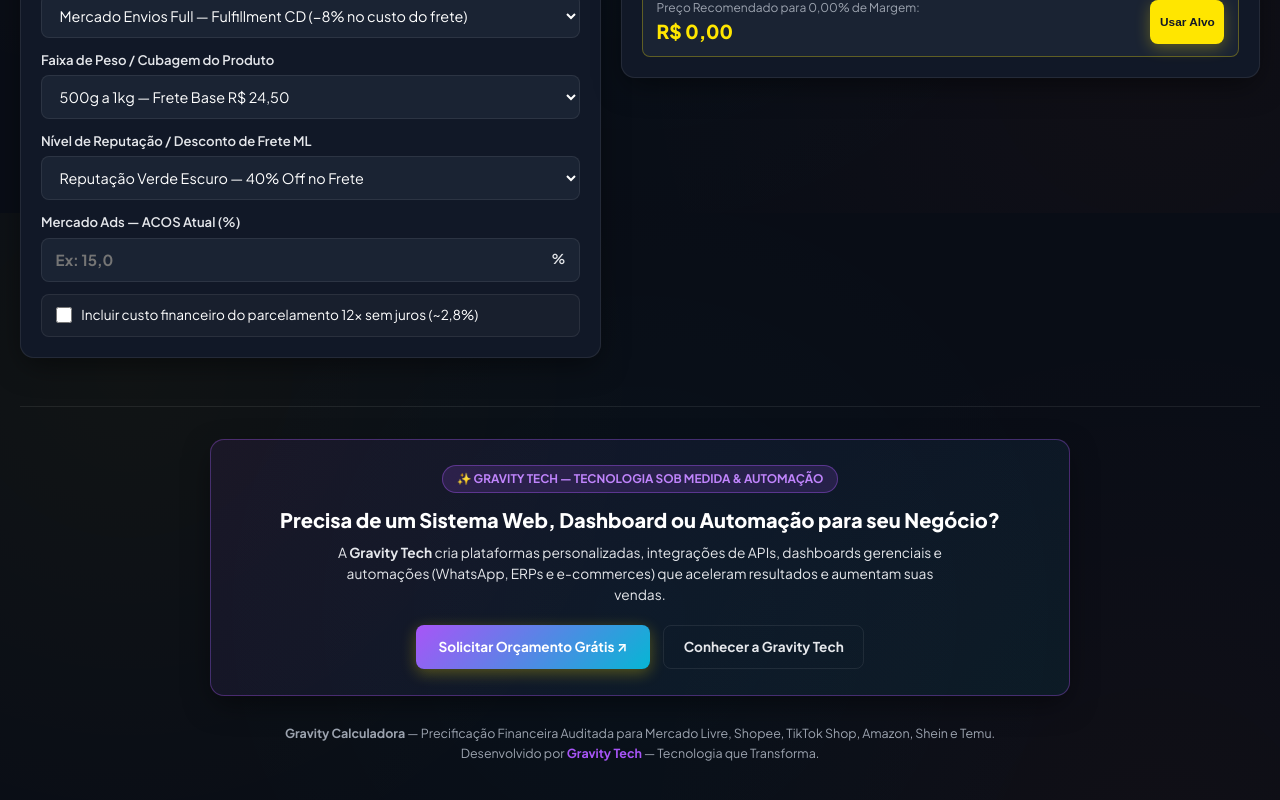
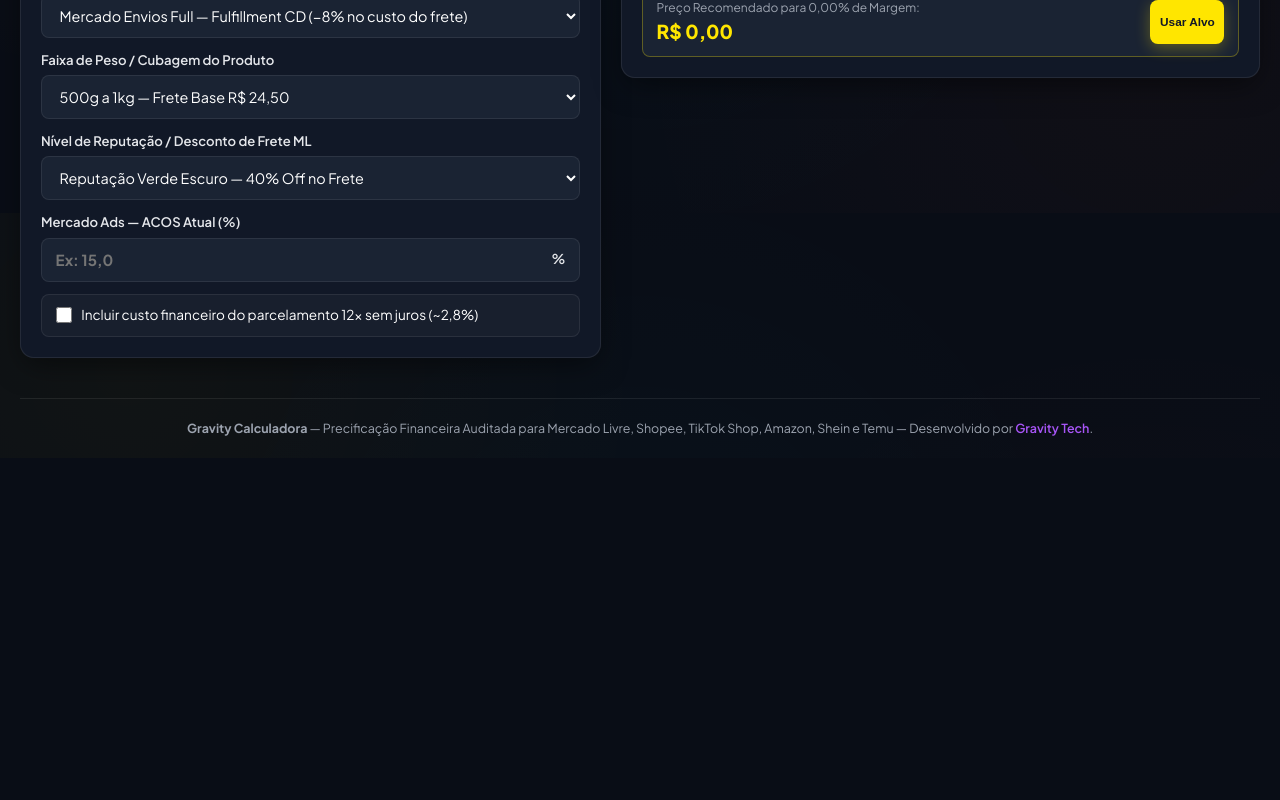
Before and after one commit to Phelippe-dev/Calculadoraecom, a React (Vite) app: page / in a window 1280 px wide. Shown: the part 1387-2187 px from the top of the page. After the commit the page ends 1845 px from the top, so only its background shows below. Built offline with nearby package versions, Linux system fonts and the light colour scheme.

Commit message:
remover card promocional do rodape

```diff
--- a/src/App.jsx
+++ b/src/App.jsx
@@ -68,64 +68,9 @@ export default function App() {
         )}
       </main>
 
-      {/* Footer & Seção Institucional Gravity Tech */}
-      <footer style={{ marginTop: '3rem', borderTop: '1px solid var(--border-subtle)', paddingTop: '2rem', paddingBottom: '2.5rem' }}>
-        <div
-          className="card no-print"
-          style={{
-            maxWidth: '860px',
-            margin: '0 auto 1.75rem auto',
-            background: 'linear-gradient(135deg, rgba(168, 85, 247, 0.08) 0%, rgba(6, 182, 212, 0.08) 100%)',
-            border: '1px solid rgba(168, 85, 247, 0.35)',
-            padding: '1.6rem',
-            textAlign: 'center'
-          }}
-        >
-          <div style={{ display: 'inline-flex', alignItems: 'center', gap: '0.4rem', padding: '0.25rem 0.85rem', borderRadius: 'var(--radius-pill)', background: 'rgba(168, 85, 247, 0.16)', border: '1px solid rgba(168, 85, 247, 0.4)', color: '#C084FC', fontSize: '0.74rem', fontWeight: 700, marginBottom: '0.75rem' }}>
-            ✨ GRAVITY TECH — TECNOLOGIA SOB MEDIDA &amp; AUTOMAÇÃO
-          </div>
-
-          <h3 style={{ fontSize: '1.25rem', fontWeight: 800, margin: '0 0 0.5rem 0', color: 'var(--text-primary)' }}>
-            Precisa de um Sistema Web, Dashboard ou Automação para seu Negócio?
-          </h3>
-
-          <p style={{ fontSize: '0.86rem', color: 'var(--text-secondary)', maxWidth: '640px', margin: '0 auto 1.25rem auto', lineHeight: '1.5' }}>
-            A <strong>Gravity Tech</strong> cria plataformas personalizadas, integrações de APIs, dashboards gerenciais e automações (WhatsApp, ERPs e e-commerces) que aceleram resultados e aumentam suas vendas.
-          </p>
-
-          <div style={{ display: 'flex', justifyContent: 'center', gap: '0.85rem', flexWrap: 'wrap' }}>
-            <a
-              href="https://gravitytech.web.app/#contato"
-              target="_blank"
-              rel="noopener noreferrer"
-              className="btn btn-primary"
-              style={{
-                padding: '0.65rem 1.4rem',
-                fontSize: '0.85rem',
-                fontWeight: 700,
-                textDecoration: 'none',
-                background: 'linear-gradient(135deg, #A855F7 0%, #06B6D4 100%)',
-                color: '#FFFFFF'
-              }}
-            >
-              Solicitar Orçamento Grátis ↗
-            </a>
-            <a
-              href="https://gravitytech.web.app/"
-              target="_blank"
-              rel="noopener noreferrer"
-              className="btn btn-outline"
-              style={{ padding: '0.65rem 1.2rem', fontSize: '0.85rem', textDecoration: 'none' }}
-            >
-              Conhecer a Gravity Tech
-            </a>
-          </div>
-        </div>
-
-        <p style={{ textAlign: 'center', fontSize: '0.78rem', color: 'var(--text-muted)', lineHeight: '1.6' }}>
-          <strong>Gravity Calculadora</strong> — Precificação Financeira Auditada para Mercado Livre, Shopee, TikTok Shop, Amazon, Shein e Temu.
-          <br />
-          Desenvolvido por <a href="https://gravitytech.web.app/" target="_blank" rel="noopener noreferrer" style={{ color: '#A855F7', textDecoration: 'none', fontWeight: 700 }}>Gravity Tech</a> — Tecnologia que Transforma.
+      <footer style={{ marginTop: '2.5rem', textAlign: 'center', fontSize: '0.78rem', color: 'var(--text-muted)', borderTop: '1px solid var(--border-subtle)', paddingTop: '1.25rem' }}>
+        <p>
+          <strong>Gravity Calculadora</strong> — Precificação Financeira Auditada para Mercado Livre, Shopee, TikTok Shop, Amazon, Shein e Temu — Desenvolvido por <a href="https://gravitytech.web.app/" target="_blank" rel="noopener noreferrer" style={{ color: '#A855F7', textDecoration: 'none', fontWeight: 600 }}>Gravity Tech</a>.
         </p>
       </footer>
 
```
